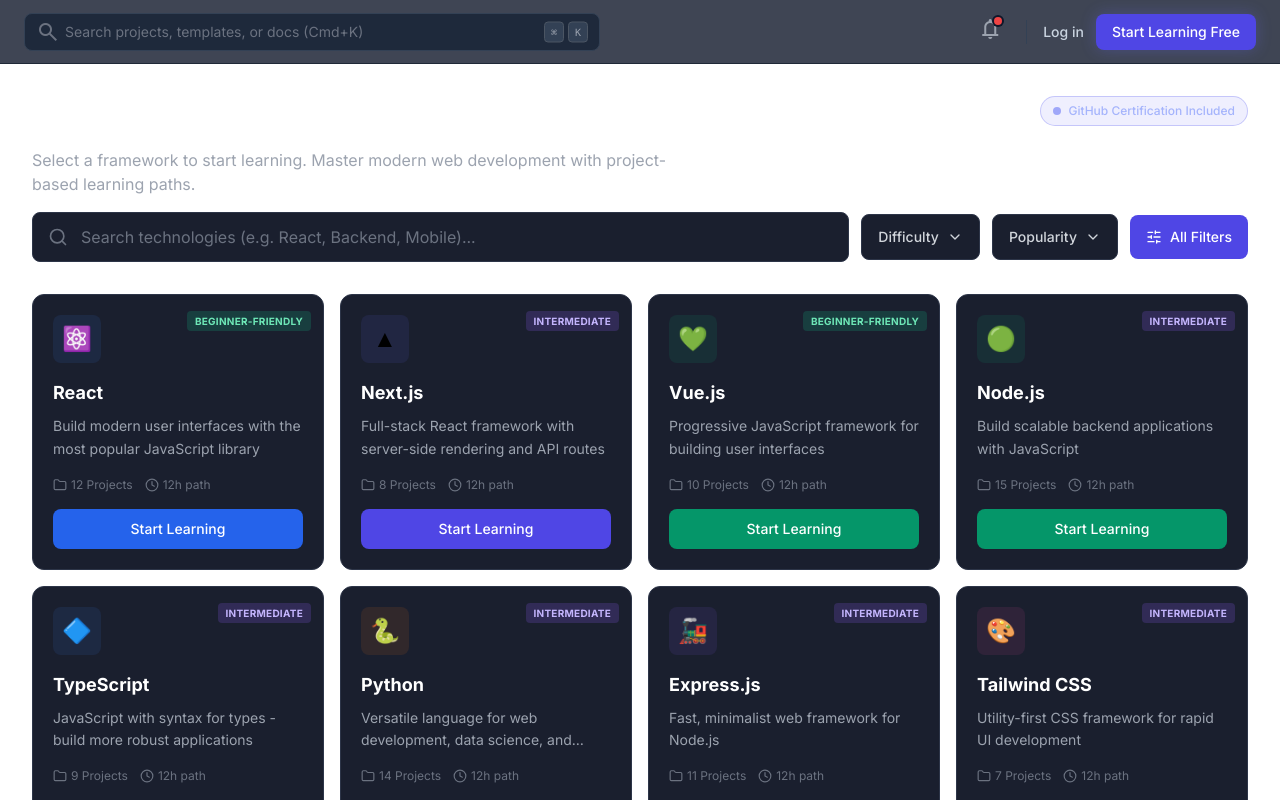
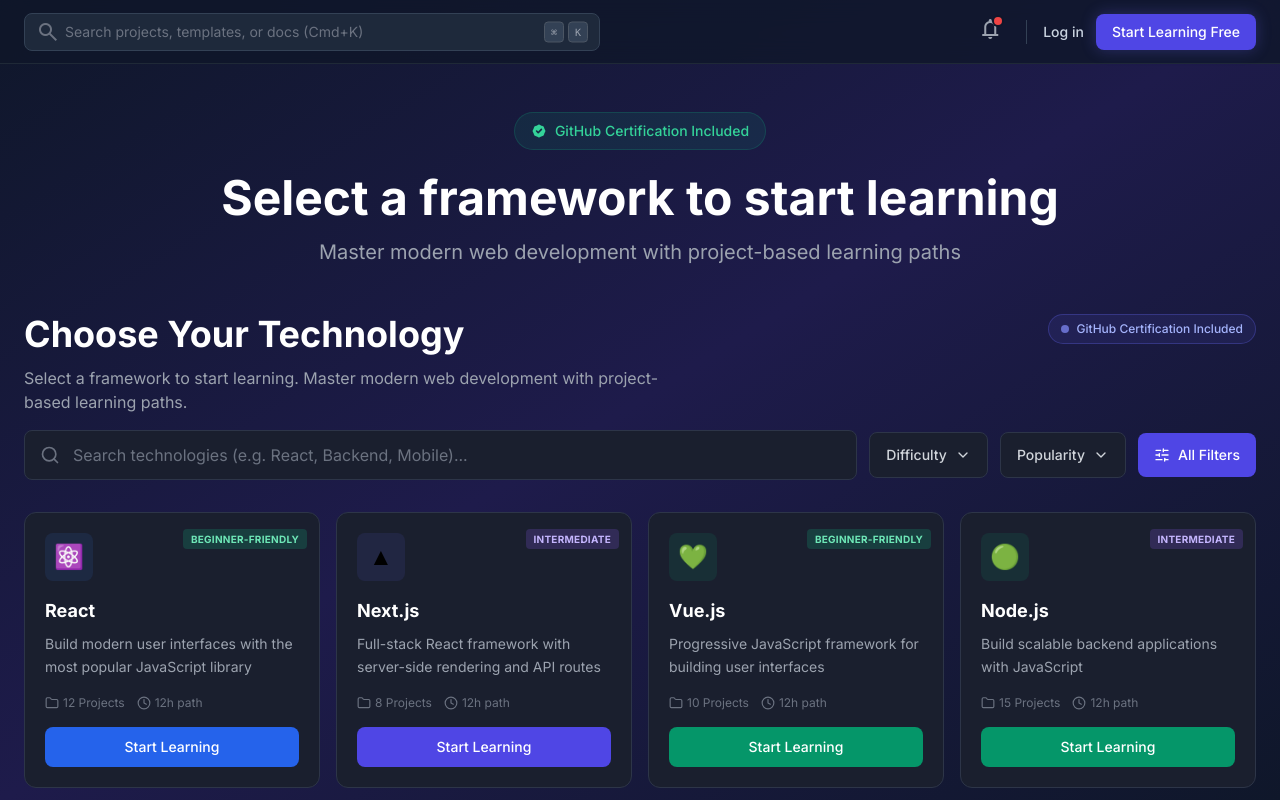
Before and after one commit to ESHWARGEEK/CodeLearn, a Next.js app: page /learning in a window 1280 px wide. Built offline with nearby package versions, Linux system fonts and the light colour scheme.

Commit message:
feat: apply Indigo Dark design system to learning page

```diff
--- a/app/(dashboard)/learning/page.tsx
+++ b/app/(dashboard)/learning/page.tsx
@@ -13,34 +13,101 @@
 
   const handleTechnologySelect = (technologyId: string) => {
     setSelectedTechnology(technologyId);
-
-    // TODO: In task 5.4, this will trigger the curation job
-    // For now, just log the selection
     console.log('Selected technology:', technologyId);
-
-    // TODO: Navigate to project selection page once implemented
-    // router.push(`/learning/projects/${technologyId}`);
   };
 
   return (
-    <div className="h-screen flex flex-col overflow-hidden">
+    <div className="h-screen flex flex-col overflow-hidden bg-gradient-to-br from-[#0F172A] via-[#1E1B4B] to-[#0F172A]">
       <Navbar user={user} />
 
-      <main className="flex-1 overflow-y-auto p-6 md:p-8">
-        <div className="max-w-7xl mx-auto">
+      <main className="flex-1 overflow-y-auto">
+        <div className="max-w-7xl mx-auto px-6 py-12">
+          {/* Header Section */}
+          <div className="text-center mb-12">
+            <div className="inline-flex items-center gap-2 px-4 py-2 rounded-full bg-emerald-500/10 border border-emerald-500/20 mb-6">
+              <svg className="w-4 h-4 text-emerald-400" fill="currentColor" viewBox="0 0 20 20">
+                <path fillRule="evenodd" d="M6.267 3.455a3.066 3.066 0 001.745-.723 3.066 3.066 0 013.976 0 3.066 3.066 0 001.745.723 3.066 3.066 0 012.812 2.812c.051.643.304 1.254.723 1.745a3.066 3.066 0 010 3.976 3.066 3.066 0 00-.723 1.745 3.066 3.066 0 01-2.812 2.812 3.066 3.066 0 00-1.745.723 3.066 3.066 0 01-3.976 0 3.066 3.066 0 00-1.745-.723 3.066 3.066 0 01-2.812-2.812 3.066 3.066 0 00-.723-1.745 3.066 3.066 0 010-3.976 3.066 3.066 0 00.723-1.745 3.066 3.066 0 012.812-2.812zm7.44 5.252a1 1 0 00-1.414-1.414L9 10.586 7.707 9.293a1 1 0 00-1.414 1.414l2 2a1 1 0 001.414 0l4-4z" clipRule="evenodd" />
+              </svg>
+              <span className="text-sm font-medium text-emerald-400">GitHub Certification Included</span>
+            </div>
+
+            <h1 className="text-5xl font-bold text-white mb-4">
+              Select a framework to start learning
+            </h1>
+            <p className="text-xl text-gray-400 max-w-2xl mx-auto">
+              Master modern web development with project-based learning paths
+            </p>
+          </div>
+
+          {/* Technology Selector */}
           <TechnologySelector onSelect={handleTechnologySelect} />
 
-          {/* Debug info - remove in production */}
-          {selectedTechnology && (
-            <div className="mt-8 p-4 bg-[#1E293B] border border-[#334155] rounded-lg">
-              <p className="text-sm text-gray-400">
-                Selected: <span className="text-indigo-400 font-medium">{selectedTechnology}</span>
-              </p>
-              <p className="text-xs text-gray-500 mt-2">
-                Note: Project curation will be implemented in task 5.4
-              </p>
+          {/* Coming Soon Section */}
+          <div className="mt-16">
+            <h2 className="text-2xl font-bold text-white mb-6 text-center">Coming Soon</h2>
+            <div className="grid grid-cols-1 md:grid-cols-2 gap-6 max-w-4xl mx-auto">
+              <div className="bg-[#1E293B]/50 backdrop-blur-sm border border-[#334155] rounded-xl p-6 hover:border-indigo-500/50 transition-all">
+                <div className="flex items-center gap-4 mb-4">
+                  <div className="w-12 h-12 rounded-lg bg-blue-500/10 flex items-center justify-center">
+                    <svg className="w-6 h-6 text-blue-400" fill="currentColor" viewBox="0 0 20 20">
+                      <path d="M10.894 2.553a1 1 0 00-1.788 0l-7 14a1 1 0 001.169 1.409l5-1.429A1 1 0 009 15.571V11a1 1 0 112 0v4.571a1 1 0 00.725.962l5 1.428a1 1 0 001.17-1.408l-7-14z" />
+                    </svg>
+                  </div>
+                  <div>
+                    <h3 className="text-lg font-semibold text-white">Python Core</h3>
+                    <span className="text-xs text-amber-400 font-medium">INTERMEDIATE</span>
+                  </div>
+                </div>
+                <p className="text-sm text-gray-400">
+                  Master Python fundamentals with hands-on projects
+                </p>
+              </div>
+
+              <div className="bg-[#1E293B]/50 backdrop-blur-sm border border-[#334155] rounded-xl p-6 hover:border-indigo-500/50 transition-all">
+                <div className="flex items-center gap-4 mb-4">
+                  <div className="w-12 h-12 rounded-lg bg-cyan-500/10 flex items-center justify-center">
+                    <svg className="w-6 h-6 text-cyan-400" fill="currentColor" viewBox="0 0 20 20">
+                      <path fillRule="evenodd" d="M12.316 3.051a1 1 0 01.633 1.265l-4 12a1 1 0 11-1.898-.632l4-12a1 1 0 011.265-.633zM5.707 6.293a1 1 0 010 1.414L3.414 10l2.293 2.293a1 1 0 11-1.414 1.414l-3-3a1 1 0 010-1.414l3-3a1 1 0 011.414 0zm8.586 0a1 1 0 011.414 0l3 3a1 1 0 010 1.414l-3 3a1 1 0 11-1.414-1.414L16.586 10l-2.293-2.293a1 1 0 010-1.414z" clipRule="evenodd" />
+                    </svg>
+                  </div>
+                  <div>
+                    <h3 className="text-lg font-semibold text-white">Go (Golang)</h3>
+                    <span className="text-xs text-amber-400 font-medium">INTERMEDIATE</span>
+                  </div>
+                </div>
+                <p className="text-sm text-gray-400">
+                  Build scalable backend applications with Go
+                </p>
+              </div>
             </div>
-          )}
+          </div>
+
+          {/* Career Path Section */}
+          <div className="mt-16 bg-gradient-to-r from-indigo-500/10 to-purple-500/10 border border-indigo-500/20 rounded-2xl p-8 text-center">
+            <h2 className="text-2xl font-bold text-white mb-4">Not sure where to start?</h2>
+            <p className="text-gray-400 mb-6 max-w-2xl mx-auto">
+              Take our career path quiz to find the perfect learning path based on your goals and experience level
+            </p>
+            <button className="px-8 py-3 bg-indigo-600 hover:bg-indigo-700 text-white font-semibold rounded-lg transition-colors">
+              Take Career Path Quiz
+            </button>
+            <div className="mt-6 flex items-center justify-center gap-8 text-sm">
+              <div>
+                <div className="text-2xl font-bold text-indigo-400">$124k</div>
+                <div className="text-gray-500">Avg. Frontend Salary</div>
+              </div>
+              <div className="h-12 w-px bg-gray-700"></div>
+              <div>
+                <div className="text-2xl font-bold text-indigo-400">$142k</div>
+                <div className="text-gray-500">Avg. Full-Stack Salary</div>
+              </div>
+              <div className="h-12 w-px bg-gray-700"></div>
+              <div>
+                <div className="text-2xl font-bold text-indigo-400">$160k</div>
+                <div className="text-gray-500">Avg. Backend Salary</div>
+              </div>
+            </div>
+          </div>
         </div>
       </main>
     </div>
```
